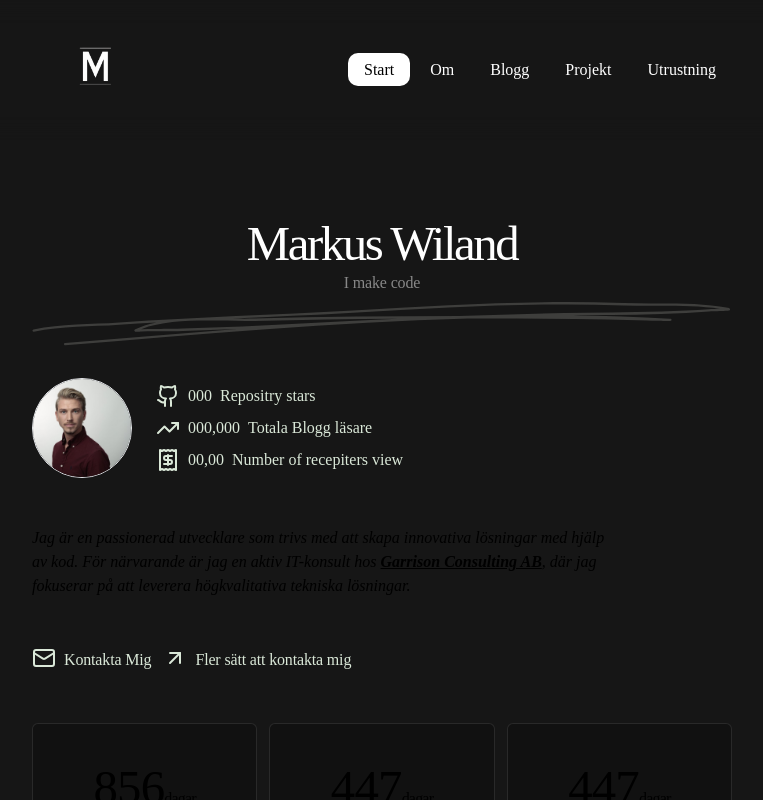
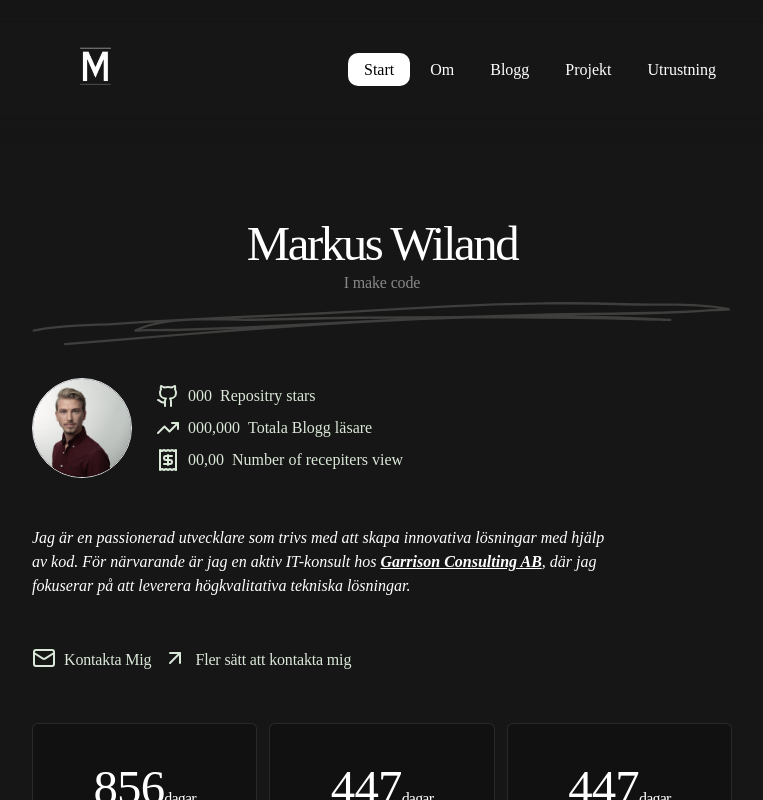
Before and after one commit to MarkusWiland/mw-portfolio, a Next.js app: page / in a window 1280 px wide. Shown: the top 800 px of the page, without its empty margins (258-1021 px from the left). Built offline with nearby package versions, Linux system fonts and the light colour scheme.

Commit message:
fixed text color

```diff
--- a/app/layout.js
+++ b/app/layout.js
@@ -13,7 +13,7 @@ export const metadata = {
 export default function RootLayout({ children }) {
   return (
     <html lang="en">
-      <body className="bg-primary">
+      <body className="bg-primary text-primary">
         <Header />
         <div className=" pt-16 pb-24 md:pt-20 md:pb-44 max-w-[700px] mx-auto">
           {children}
--- a/app/page.js
+++ b/app/page.js
@@ -4,7 +4,7 @@ import Posts from "@/components/Posts";
 import CountUpNumber from "@/components/CountUp";
 import WorkExperience from "@/components/workExperience/workExperience";
 // async function getData() {
-//   const res = await fetch("http://localhost:3000/api/github");
+//   const res = await fetch("/api/github");
 //   // The return value is *not* serialized
 //   // You can return Date, Map, Set, etc.
 
@@ -16,7 +16,7 @@ import WorkExperience from "@/components/workExperience/workExperience";
 //   return res.json();
 // }
 export default async function Home() {
-  // const getDataa = await getData();
+  //  const getDataa = await getData();
 
   const posts = [
     {
```
